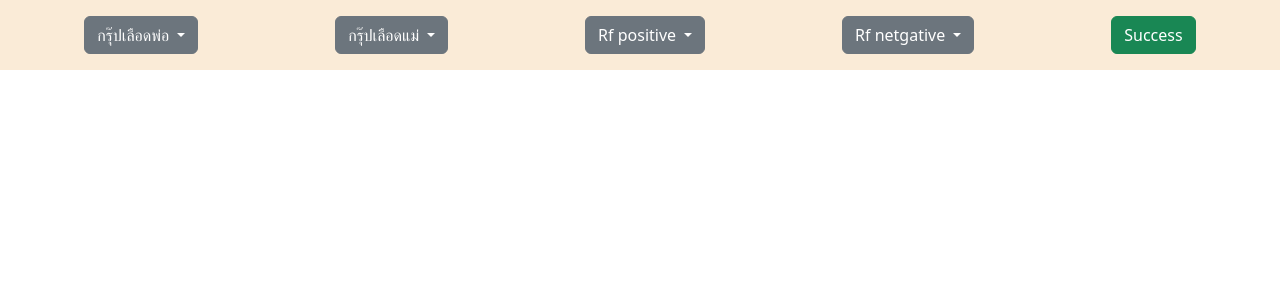
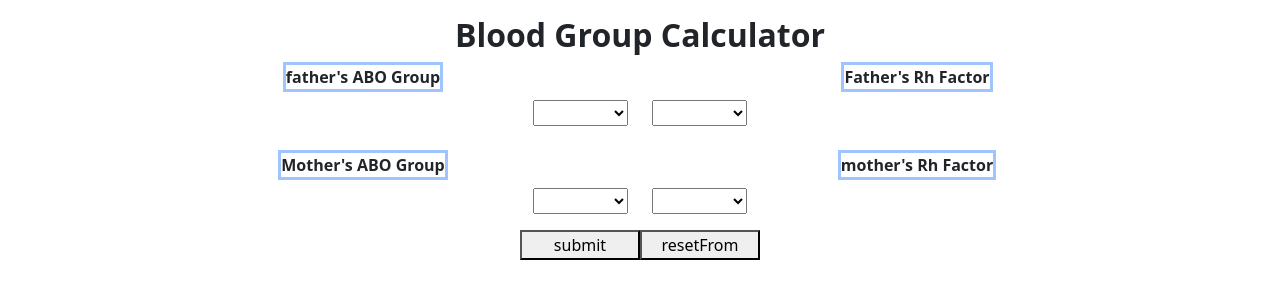
Before and after one commit to LengLKR/blood-dev, an Angular app: page / in a window 1280 px wide. Shown: the top 300 px of the page. Built offline with nearby package versions, Linux system fonts and the light colour scheme.

Commit message:
bloodgroup

```diff
--- a/src/app/app-module.ts
+++ b/src/app/app-module.ts
@@ -13,10 +13,12 @@ import { AppRoutingModule } from './app-routing-module';
 import { App } from '../components/app/app';
 import { Drop } from '../components/drop/drop';
 import { Drown } from '../components/drown/drown';
+import { Showresulits } from '../components/showresulits/showresulits';
+import { FormsModule, ReactiveFormsModule } from '@angular/forms';
 
 @NgModule({
-  declarations: [App, Drop, Drown],
-  imports: [BrowserModule, AppRoutingModule],
+  declarations: [App, Drop, Drown, Showresulits],
+  imports: [BrowserModule, AppRoutingModule, FormsModule, ReactiveFormsModule],
   providers: [
     provideBrowserGlobalErrorListeners(),
     provideZonelessChangeDetection(),
--- a/src/components/app/app.html
+++ b/src/components/app/app.html
@@ -6,6 +6,7 @@
 <!-- <div class="p-5" style="background-color: red">Header</div> -->
 
 <app-drop />
+<!-- <app-showresulits /> -->
 
 <!-- <div class="p-5" style="background-color: rgb(119, 255, 0)">
   APP-Composnnts(Router)
--- a/src/components/drop/drop.html
+++ b/src/components/drop/drop.html
@@ -1,91 +1,92 @@
-<div
-  class="d-flex justify-content-around p-3"
-  style="background-color: antiquewhite"
->
-  <div class="dropdown">
-    <button
-      class="btn btn-secondary dropdown-toggle"
-      type="button"
-      data-bs-toggle="dropdown"
-      aria-expanded="false"
-    >
-      กรุ๊ปเลือดพ่อ {{ parentDad }}
-    </button>
-    <ul class="dropdown-menu dropdown-menu-dark">
-      <li>
-        <a class="dropdown-item active" href="#" (click)="selectDad('A')">A</a>
-      </li>
-      <li><a class="dropdown-item" href="#" (click)="selectDad('B')">B</a></li>
-      <li>
-        <a class="dropdown-item" href="#" (click)="selectDad('AB')">AB</a>
-      </li>
-      <li><a class="dropdown-item" href="#" (click)="selectDad('O')">O</a></li>
-    </ul>
+<div class="container">
+  <form [formGroup]="bloodGroupForm">
+    <div class="row text-center p-3">
+      <h2 class="fw-bold" style="">Blood Group Calculator</h2>
+      <div class="col-6">
+        <div class="fw-bold">
+          <label
+            for="fatherABO"
+            class="text-lg-end border border-primary-subtle border border-3"
+            >father's ABO Group</label
+          >
+        </div>
+        <div class="d-flex flex-row-reverse mt-2 mb-4">
+          <select
+            formControlName="fatherABO"
+            id="fatherABO"
+            class="ms-2"
+            style="width: 95px"
+          >
+            <option *ngFor="let opt1 of options" [value]="opt1.phenotype">
+              {{ opt1.phenotype }}
+            </option>
+          </select>
+        </div>
+        <div>
+          <label
+            for="motherABO"
+            class="fw-bold border border-primary-subtle border border-3"
+            >Mother's ABO Group</label
+          >
+        </div>
+        <div class="d-flex flex-row-reverse mt-2">
+          <select
+            formControlName="motherABO"
+            id="motherABO"
+            style="width: 95px"
+          >
+            <option *ngFor="let opt of options" [value]="opt.phenotype">
+              {{ opt.phenotype }}
+            </option>
+          </select>
+        </div>
+      </div>
+      <div class="col-6">
+        <div>
+          <label
+            for="fatherRh"
+            class="fw-bold border border-primary-subtle border border-3"
+          >
+            Father's Rh Factor</label
+          >
+        </div>
+        <div class="d-flex flex-row mt-2 mb-4">
+          <select formControlName="fatherRh" id="fatherRh" style="width: 95px">
+            <option *ngFor="let opt2 of Rh" [value]="opt2.name2">
+              {{ opt2.name2 }}
+            </option>
+          </select>
+        </div>
+        <div>
+          <label
+            for="motherRh"
+            class="fw-bold border border-primary-subtle border border-3"
+            >mother's Rh Factor</label
+          >
+        </div>
+        <div class="d-flex flex-row mt-2">
+          <select formControlName="motherRh" id="motherRh" style="width: 95px">
+            <option *ngFor="let opt3 of Rh" [value]="opt3.name2">
+              {{ opt3.name2 }}
+            </option>
+          </select>
+          @if (bloodGroupForm.get('motherRh')?.invalid &&
+          bloodGroupForm.get('motherRh')?.touched) {
+          <div class="text-danger">Please input value</div>
+          }
+        </div>
+      </div>
+    </div>
+    <div class="text-center">
+      <button type="submit" (click)="submit()" style="width: 120px">
+        submit
+      </button>
+      <button type="submit" (click)="resetFrom()" style="width: 120px">
+        resetFrom
+      </button>
+    </div>
+  </form>
+  <div class="text-center mt-4 fw-bold">
+    {{ showGenotype }}
   </div>
-
-  <div class="dropdown">
-    <button
-      class="btn btn-secondary dropdown-toggle"
-      type="button"
-      data-bs-toggle="dropdown"
-      aria-expanded="false"
-    >
-      กรุ๊ปเลือดแม่ {{ parentMon }}
-    </button>
-    <ul class="dropdown-menu dropdown-menu-dark">
-      <li>
-        <a class="dropdown-item active" href="#" (click)="selectMon('A')">A</a>
-      </li>
-      <li><a class="dropdown-item" href="#" (click)="selectMon('B')">B</a></li>
-      <li>
-        <a class="dropdown-item" href="#" (click)="selectMon('AB')">AB</a>
-      </li>
-      <li><a class="dropdown-item" href="#" (click)="selectMon('O')">O</a></li>
-    </ul>
-  </div>
-
-  <div class="dropdown">
-    <button
-      class="btn btn-secondary dropdown-toggle"
-      type="button"
-      data-bs-toggle="dropdown"
-      aria-expanded="false"
-    >
-      Rf positive {{ parentPositive }}
-    </button>
-    <ul class="dropdown-menu dropdown-menu-dark">
-      <li>
-        <a class="dropdown-item active" href="#" (click)="selectPositive('+')"
-          >+</a
-        >
-      </li>
-      <li>
-        <a class="dropdown-item" href="#" (click)="selectPositive('-')">-</a>
-      </li>
-    </ul>
-  </div>
-
-  <div class="dropdown">
-    <button
-      class="btn btn-secondary dropdown-toggle"
-      type="button"
-      data-bs-toggle="dropdown"
-      aria-expanded="false"
-    >
-      Rf netgative {{ parentNetgative }}
-    </button>
-    <ul class="dropdown-menu dropdown-menu-dark">
-      <li>
-        <a class="dropdown-item active" href="#" (click)="selectNetgative('+')"
-          >+</a
-        >
-      </li>
-      <li>
-        <a class="dropdown-item" href="#" (click)="selectNetgative('-')">-</a>
-      </li>
-    </ul>
-  </div>
-  <button type="button" class="btn btn-success" (click)="summit()">
-    Success
-  </button>
 </div>
--- a/src/components/drop/drop.ts
+++ b/src/components/drop/drop.ts
@@ -1,4 +1,13 @@
-import { Component } from '@angular/core';
+import { CommonModule } from '@angular/common';
+import { Component, inject, OnInit } from '@angular/core';
+import {
+  FormBuilder,
+  FormControl,
+  FormGroup,
+  ReactiveFormsModule,
+  Validators,
+} from '@angular/forms';
+import Swal from 'sweetalert2';
 
 @Component({
   selector: 'app-drop',
@@ -6,35 +15,155 @@ import { Component } from '@angular/core';
   templateUrl: './drop.html',
   styleUrl: './drop.scss',
 })
-export class Drop {
-  parentDad: 'A' | 'B' | 'AB' | 'O' | null = null;
-  selectDad(type: 'A' | 'B' | 'AB' | 'O') {
-    this.parentDad = type;
-    console.log('parentDad: ', this.parentDad);
+export class Drop implements OnInit {
+  constructor() {}
+  ngOnInit(): void {}
+  showGenotype: string[] | null = null;
+
+  bloodGroupForm = new FormGroup({
+    fatherABO: new FormControl<string | null>(null, Validators.required),
+    fatherRh: new FormControl<string | null>(null, Validators.required),
+    motherABO: new FormControl<string | null>(null, Validators.required),
+    motherRh: new FormControl<string | null>(null, Validators.required),
+  });
+
+  //options ไดนามิก ข้างใน arrayมี opject อยู่
+  options: { id: number; phenotype: string; genotype: string[] }[] = [
+    { id: 1, phenotype: 'A', genotype: ['AA', 'Ao'] },
+    { id: 2, phenotype: 'B', genotype: ['BB', 'Bo'] },
+    { id: 3, phenotype: 'AB', genotype: ['AB'] },
+    { id: 4, phenotype: 'O', genotype: ['OO'] },
+  ];
+
+  Rh: { name2: string }[] = [{ name2: '+' }, { name2: '-' }];
+
+  submit() {
+    if (this.bloodGroupForm.valid) {
+      const father = this.bloodGroupForm.value.fatherABO;
+      const fatherRh = this.bloodGroupForm.value.fatherRh;
+      const mother = this.bloodGroupForm.value.motherABO;
+      const motherRh = this.bloodGroupForm.value.motherRh;
+
+      const fathergenotype =
+        this.options.find((o) => o.phenotype === father)?.genotype || [];
+      const mothergenotype =
+        this.options.find((o) => o.phenotype === mother)?.genotype || [];
+
+      //change genotype -> phenotype
+      const genotypeTOPhenotype = (gen: string): string => {
+        let hasA = false;
+        let hasB = false;
+
+        for (let i = 0; i < gen.length; i++) {
+          if (gen[i] === 'A') hasA = true;
+          if (gen[i] === 'B') hasB = true;
+        }
+
+        if (hasA && hasB) return 'AB';
+        if (hasA) return 'A';
+        if (hasB) return 'B';
+        return 'O';
+      };
+
+      // --- ABO Calculation ----
+      // let childrenABO: string[] = [];
+      // for (let i = 0; i < fathergenotype.length; i++) {
+      //   const fgenotype = fathergenotype[i];
+      //   for (let j = 0; j < mothergenotype.length; j++) {
+      //     const mgenotype = mothergenotype[j];
+      //     for (let fallele = 0; fallele < fgenotype.length; fallele++) {
+      //       for (let mallele = 0; mallele < mgenotype.length; mallele++) {
+      //         const childGen = [fgenotype[fallele], mgenotype[mallele]]
+      //           .sort()
+      //           .join('');
+
+      //         const phenotype = genotypeTOPhenotype(childGen);
+      //         childrenABO.push(phenotype);
+      //       }
+      //     }
+      //   }
+      // }
+      // childrenABO = [...new Set(childrenABO)]; //uique
+      // console.log('children2', childrenABO);
+
+      const childrenABO = fathergenotype.flatMap((fgeno) =>
+        mothergenotype.flatMap((mgeno) =>
+          fgeno.split('').flatMap((fallele) =>
+            mgeno.split('').map((mallele) => {
+              const childGen = [fallele, mallele].sort().join('');
+              return genotypeTOPhenotype(childGen);
+            })
+          )
+        )
+      );
+      console.log('check1', childrenABO);
+      const uniqueChildrenABO = Array.from(new Set(childrenABO));
+      console.log('check', uniqueChildrenABO);
+      // //---- Rh Calculation ---
+      // let childrenRh: string[] = [];
+      // //Ex '+' = อาจเป็น +/+ หรือ +/-
+      // //'-' = ต้องเป็น -/-
+      // let fatherRhAlleles = fatherRh === '+' ? ['+', '-'] : ['-'];
+      // let matherRhAlleles = motherRh === '+' ? ['+', '-'] : ['-'];
+
+      // for (let i = 0; i < fatherRhAlleles.length; i++) {
+      //   for (let j = 0; j < matherRhAlleles.length; j++) {
+      //     const alleles = [fatherRhAlleles[i], matherRhAlleles[j]];
+      //     //ถ้ามีอย่างน้อย 1 ตัวเป็น Rh+
+      //     const phenotypeRh = alleles.includes('+') ? '+' : '-';
+      //     childrenRh.push(phenotypeRh);
+      //   }
+      // }
+      // childrenRh = [...new Set(childrenRh)];
+      // const fatherRhAlleles = fatherRh === '+' ? ['+', '-'] : ['-'];
+      // const motherRhAlleles = motherRh === '+' ? ['+', '-'] : ['-'];
+
+      const mapRhAlleles = (rh: string | null | undefined) =>
+        rh === '+' ? ['+', '-'] : ['-'];
+      const fatherRhAlleles = mapRhAlleles(fatherRh);
+      const motherRhAlleles = mapRhAlleles(motherRh);
+
+      //สร้างทุน combination ของ allele และแปลงเป็น phenotype Rh
+      const childrenRh = fatherRhAlleles.flatMap((fa) =>
+        motherRhAlleles.map((ma) => (fa === '+' || ma === '+' ? '+' : '-'))
+      );
+
+      const uniqueChildrenRh = Array.from(new Set(childrenRh));
+      console.log(uniqueChildrenRh);
+
+      //----  รวม ABO + Rh ---
+      // let posibleChilden: string[] = [];
+      // for (let i = 0; i < childrenABO.length; i++) {
+      //   for (let j = 0; j < childrenRh.length; j++) {
+      //     posibleChilden.push([childrenABO[i] + childrenRh[j]].sort().join(''));
+      //     console.log(
+      //       'dsfdfdf+++',
+      //       [childrenABO[i] + childrenRh[j]].sort().join('')
+      //     );
+      //   }
+      // }
+
+      // --- รวม ABO + Rh ----
+      const possibleChildren = uniqueChildrenABO.flatMap((abo) =>
+        uniqueChildrenRh.map((rh) => `${abo}${rh}`)
+      );
+
+      this.showGenotype = possibleChildren;
+
+      console.log('posibleChilden: ', possibleChildren);
+      console.log('chailderRh', childrenRh);
+      console.log('childrenABO for loop', childrenABO);
+      console.log('father : ', father, 'fathergenotype :', fathergenotype);
+      console.log('fatherRh : ', fatherRh);
+      console.log('mother : ', mother, 'mothergenotype :', mothergenotype);
+      console.log('motherRh : ', motherRh);
+    } else {
+      Swal.fire('กรุณาเลือก ABO และ Rh ของพ่อและแม่ก่อน');
+    }
   }
 
-  parentMon: 'A' | 'B' | 'AB' | 'O' | null = null;
-  selectMon(type: 'A' | 'B' | 'AB' | 'O') {
-    this.parentMon = type;
-    console.log('parentMon: ', this.parentMon);
-  }
-
-  parentPositive: '+' | '-' | null = null;
-  selectPositive(type: '+' | '-') {
-    this.parentPositive = type;
-    console.log('parentPositive: ', this.parentPositive);
-  }
-
-  parentNetgative: '+' | '-' | null = null;
-  selectNetgative(type: '+' | '-') {
-    this.parentNetgative = type;
-    console.log(' parentNetgative: ', this.parentNetgative);
-  }
-
-  summit() {
-    console.log('parentDad: ', this.parentDad);
-    console.log('parentMon: ', this.parentMon);
-    console.log('parentPositive: ', this.parentPositive);
-    console.log(' parentNetgative: ', this.parentNetgative);
+  resetFrom() {
+    this.bloodGroupForm.reset();
+    this.showGenotype = null;
   }
 }
```
Also changed, not shown: src/components/showresulits/showresulits.html (added, +31 -0 lines), src/components/showresulits/showresulits.ts (added, +112 -0 lines), src/components/showresulits/showresulits.scss (added), 1 other file (tests, documents, lock files or other folders).
